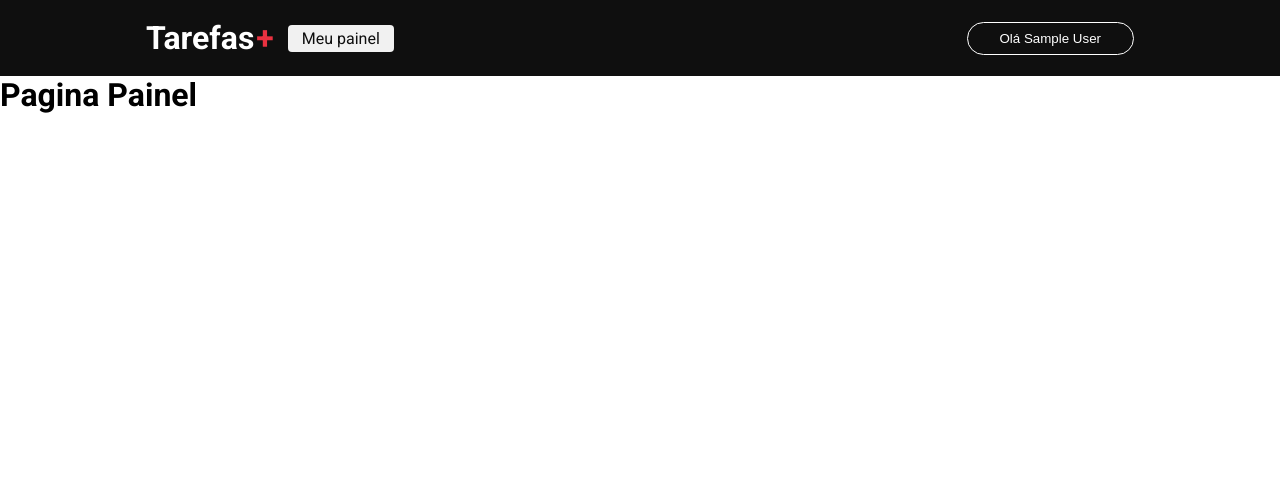
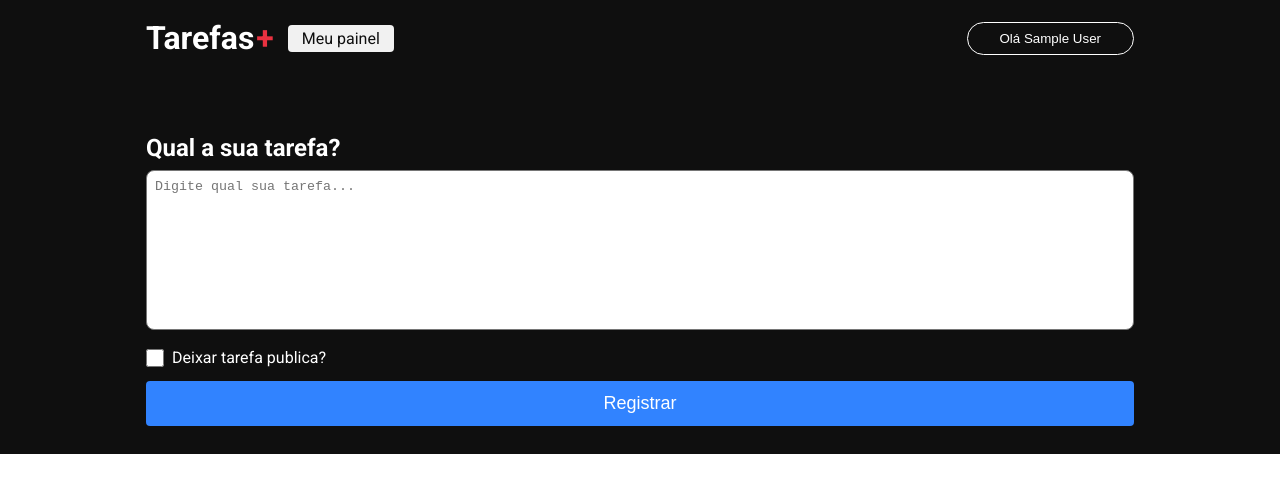
Before and after one commit to Vihgabiss/NextJS_projeto_tarefas, a Next.js app: page /dashboard in a window 1280 px wide. Shown: the top 492 px of the page. Built offline with nearby package versions, Linux system fonts and the light colour scheme; no server answers; sample sign-in values are in the browser's storage.

Commit message:
checkbox e text area

```diff
--- /dev/null
+++ b/src/components/textarea/index.tsx
@@ -0,0 +1,6 @@
+import { HTMLProps } from 'react';
+import styles from './styles.module.css'
+
+export function Textarea({...rest}: HTMLProps<HTMLTextAreaElement>){
+    return <textarea className={styles.textarea}{...rest}></textarea>;
+}
--- /dev/null
+++ b/src/components/textarea/styles.module.css
@@ -0,0 +1,8 @@
+.textarea{
+    width: 100%;
+    resize: none;
+    height: 160px;
+    border-radius: 8px;
+    outline: none;
+    padding: 8px;
+}
--- a/src/pages/dashboard/index.tsx
+++ b/src/pages/dashboard/index.tsx
@@ -3,6 +3,7 @@
 import styles from './styles.module.css';
 
 import { getSession } from 'next-auth/react';
+import { Textarea } from '@/components/textarea';
 
 export default function Dashboard(){
     return(
@@ -11,7 +12,23 @@
                 <title>Meu painel de tarefas</title>
             </Head>
 
-            <h1>Pagina Painel</h1>
+            <main className={styles.main}>
+                <section className={styles.content}>
+                    <div className={styles.contentForm}>
+                        <h1 className={styles.title}>Qual a sua tarefa?</h1>
+
+                        <form>
+                            <Textarea placeholder="Digite qual sua tarefa..."/>
+                            <div className={styles.checkboxArea}>
+                                <input type="checkbox" className={styles.checkbox}/>
+                                <label>Deixar tarefa publica?</label>
+                            </div>
+
+                            <button className={styles.button} type="submit">Registrar</button>
+                        </form>
+                    </div>
+                </section>
+            </main>
         </div>
     );
 }
--- a/src/pages/dashboard/styles.module.css
+++ b/src/pages/dashboard/styles.module.css
@@ -0,0 +1,51 @@
+.container{
+    width: 100%;
+}
+
+.content{
+    background-color: #0f0f0f;
+    width: 100%;
+    display: flex;
+    align-items: center;
+    justify-content: center;
+}
+
+.contentForm{
+    max-width: 1024px;
+    width: 100%;
+    padding: 0 18px;
+    padding-bottom: 28px;
+    margin-top: 58px;
+}
+
+.title{
+    color: #fff;
+    margin-bottom: 8px;
+}
+
+.checkboxArea label{
+    margin-left: 8px;
+    color: #fff;
+}
+
+.checkboxArea{
+    margin: 14px 0;
+    display: flex;
+    flex-direction: row;
+    align-items: center;
+}
+
+.checkbox{
+    width: 18px;
+    height: 18px;
+}
+
+.button{
+    width: 100%;
+    border: 0;
+    border-radius: 4px;
+    color: #fff;
+    background-color: #3183ff;
+    padding: 12px 0;
+    font-size: 18px;
+}
```
